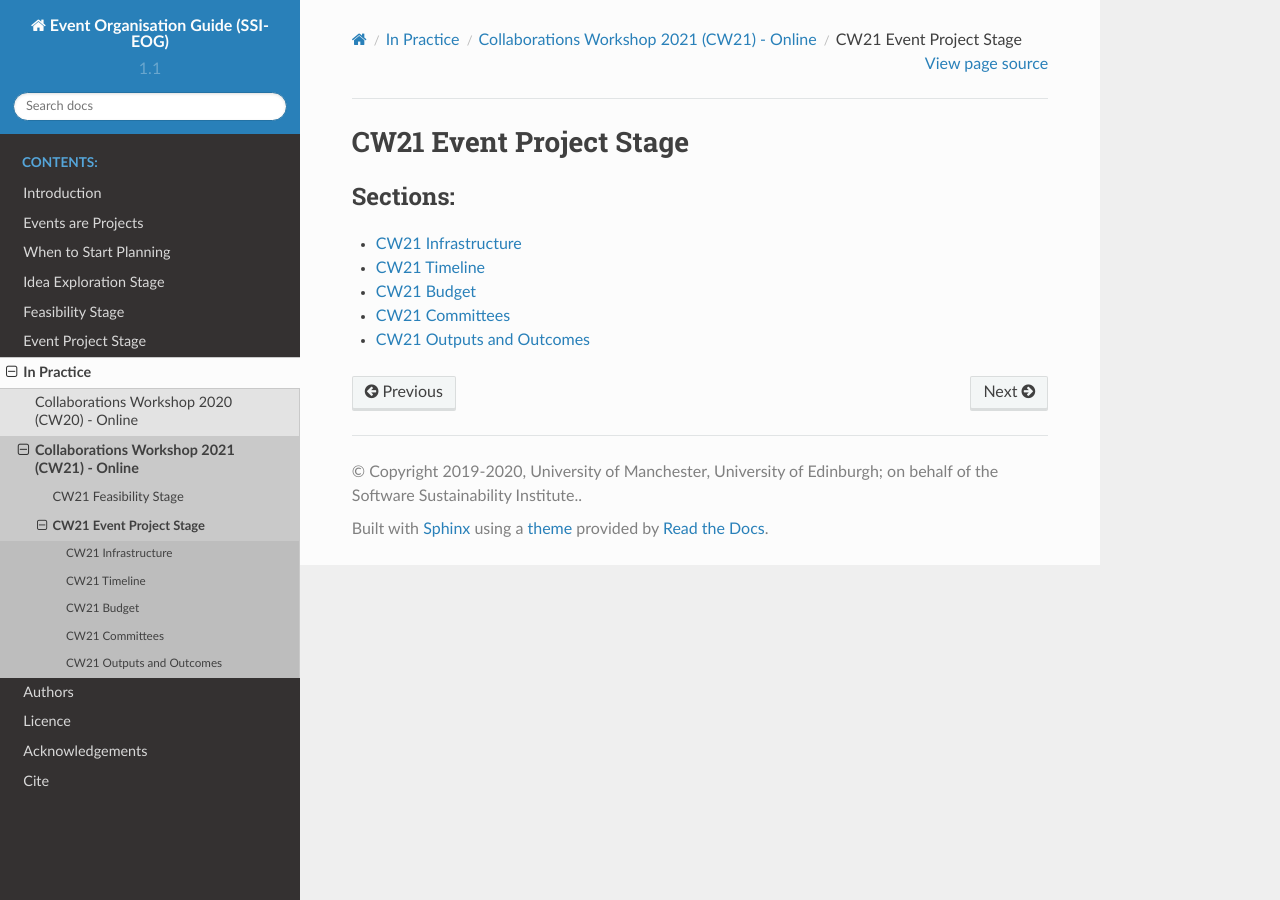
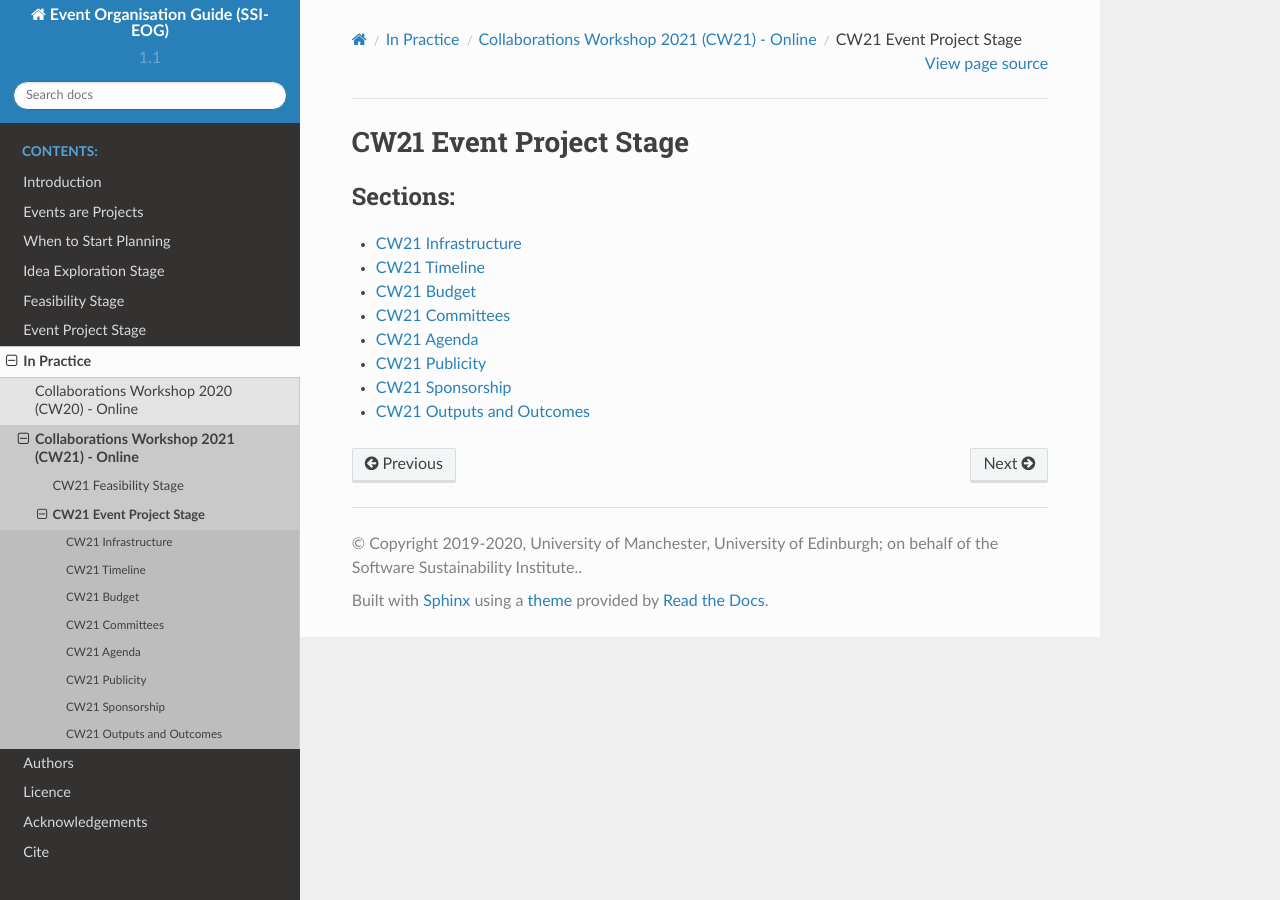
Before and after one commit to softwaresaved/event-organisation-guide, a Sphinx documentation site: the page built from docs/eog/eog-in-practice/cw21/event-project-stage/event-project-stage.rst, in a window 1280 px wide. Built offline with Sphinx 7.4.7 and the Read the Docs theme 2.0.0, drawn with Linux system fonts in a browser that asks for light colours.

Commit message:
initialise eps agenda publicity and sponsorship pages

```diff
--- /dev/null
+++ b/docs/eog/eog-in-practice/cw21/event-project-stage/eps-agenda.rst
@@ -0,0 +1,4 @@
+.. _cw21-eps-agenda:
+
+CW21 Agenda
+============
--- /dev/null
+++ b/docs/eog/eog-in-practice/cw21/event-project-stage/eps-publicity.rst
@@ -0,0 +1,4 @@
+.. _cw21-eps-publicity:
+
+CW21 Publicity
+===============
--- /dev/null
+++ b/docs/eog/eog-in-practice/cw21/event-project-stage/eps-sponsorship.rst
@@ -0,0 +1,4 @@
+.. _cw21-eps-sponsorship:
+
+CW21 Sponsorship
+=================
--- a/docs/eog/eog-in-practice/cw21/event-project-stage/event-project-stage.rst
+++ b/docs/eog/eog-in-practice/cw21/event-project-stage/event-project-stage.rst
@@ -13,4 +13,7 @@ CW21 Event Project Stage
    eps-timeline
    eps-budget
    eps-committees
+   eps-agenda
+   eps-publicity
+   eps-sponsorship
    eps-outputs-and-outcomes
```
